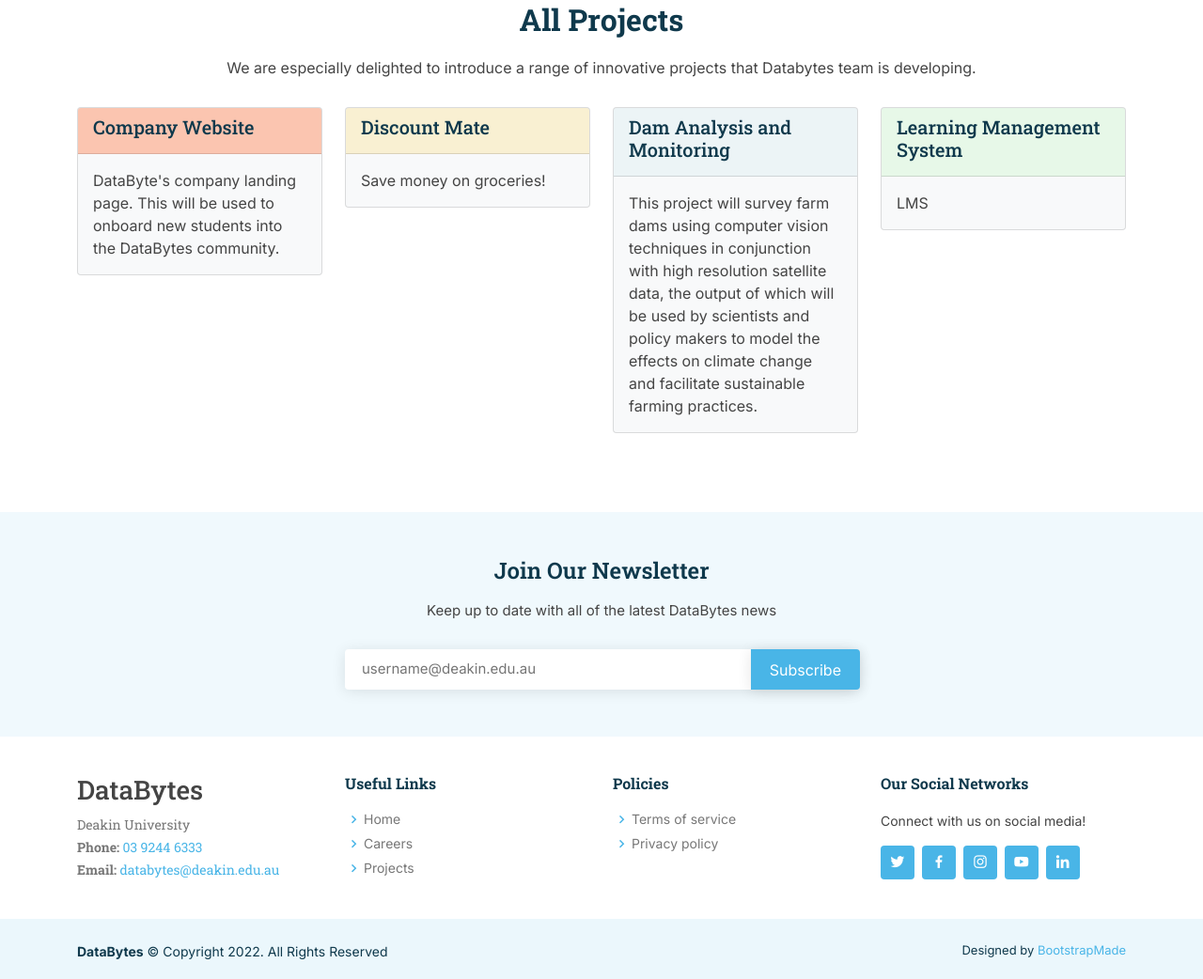
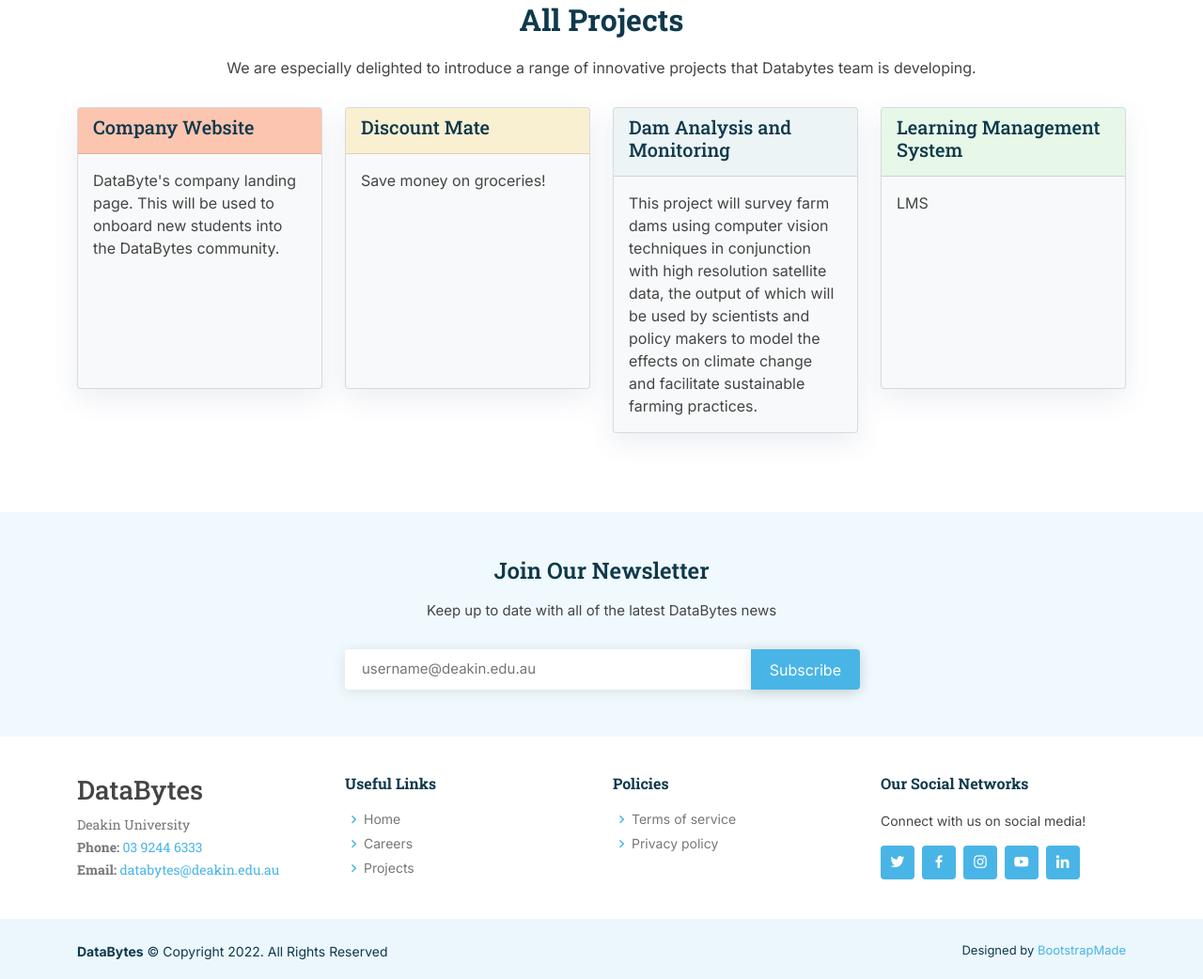
Before and after one commit to databytes-deakin/website, a Django app: page /projects in a window 1280 px wide. Shown: the part 214-1256 px from the top of the page at 94% size. Run offline with Django 4.2, Linux system fonts and the light colour scheme; data comes from the database, SQL or seed files in the repository; some libraries are stand-ins or nearby versions.

Commit message:
added css styling to project and careers cards for hover transitions

```diff
--- a/databytes/DBweb/static/css/style.css
+++ b/databytes/DBweb/static/css/style.css
@@ -1216,3 +1216,11 @@
 .card-text {
   white-space: pre-line !important;
 }
+.cards {
+  box-shadow: 0 10px 29px 0 rgb(68 88 144 / 10%) !important;
+  transition: all 0.3s ease-in-out !important;
+  min-height: 300px;
+}
+.cards:hover {
+  transform: translateY(-5px);
+}
--- a/databytes/DBweb/templates/careers.html
+++ b/databytes/DBweb/templates/careers.html
@@ -49,7 +49,7 @@
             </div> -->
 
             <div class="col-lg-3 col-md-6" >
-              <div class="card bg-light mb-4" style="max-width: 18rem;">
+              <div class="card bg-light cards mb-4" style="max-width: 18rem;">
                 <div class="card-header" style="  background-color:{% cycle '#ff7f506e' '#ffc10729' '#add8e629' '#90ee9029' %}"><h5 class="card-title"><a  href="/careers/{{i.JobURL}}">{{i.JobName}}</a></h5></div>
                 <div class="card-body">
 
--- a/databytes/DBweb/templates/projects.html
+++ b/databytes/DBweb/templates/projects.html
@@ -39,8 +39,8 @@
             {% for i in projectList %}
 
               {% with i as projectList %}
-                  <div class="col-lg-3 col-md-6" >
-                    <div class="card bg-light mb-4" style="max-width: 18rem;">
+                  <div class="col-lg-3 col-md-6 ">
+                    <div class="card bg-light mb-4 cards" style="max-width: 18rem;">
                       <div class="card-header" style="  background-color:{% cycle '#ff7f506e' '#ffc10729' '#add8e629' '#90ee9029' %}"><h5 class="card-title"><a  href="/projects/{{i.ProjectURL}}">{{i.ProjectName}}</a></h5></div>
                       <div class="card-body">
 
```
Also changed, not shown: databytes/DBweb/static/img/2.jpeg (deleted), databytes/DBweb/static/img/4.jpg (deleted).
